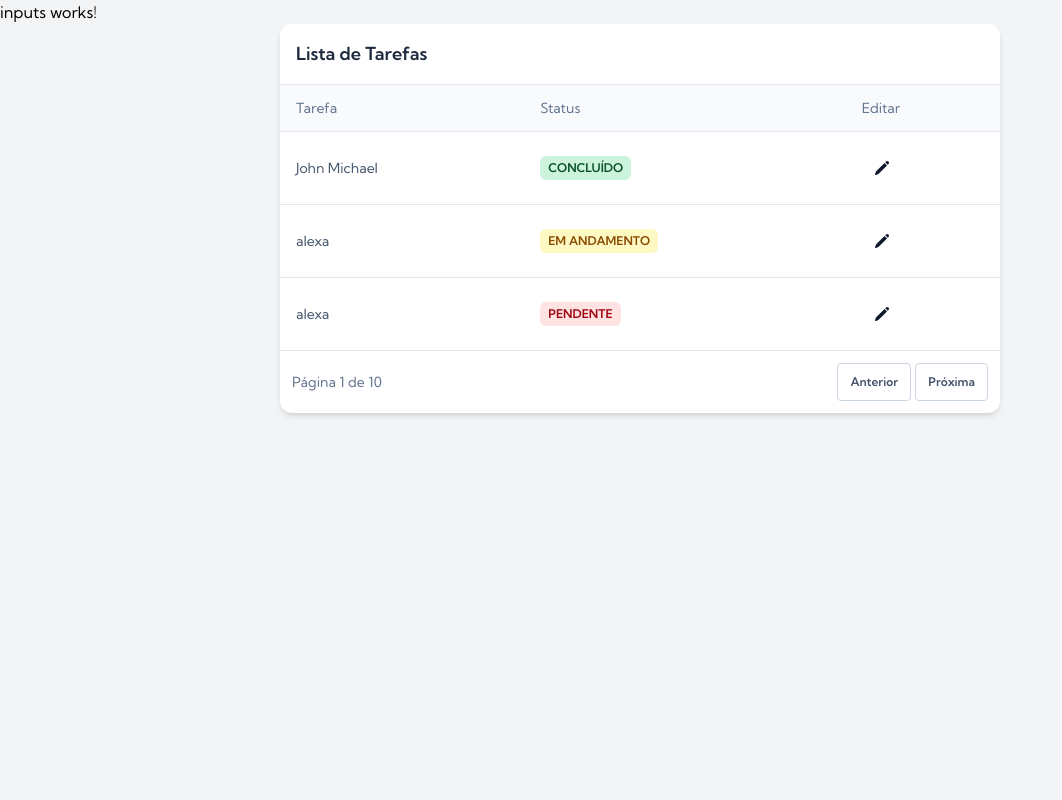
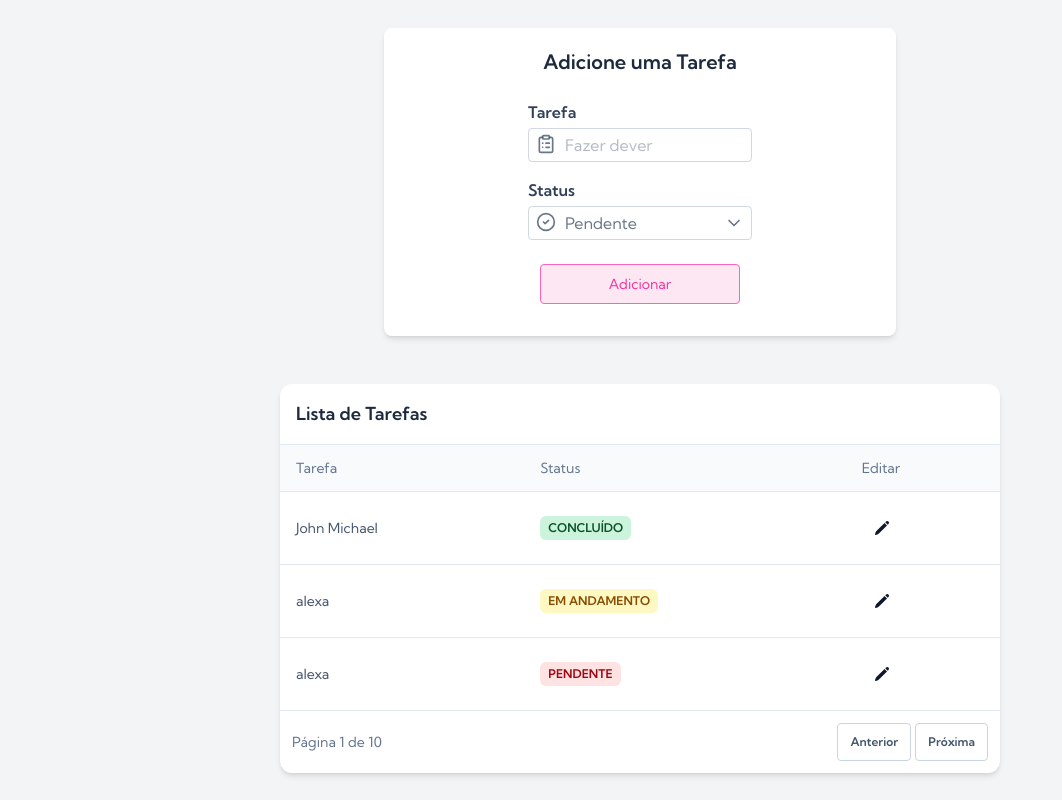
Before and after one commit to loreslei/TodoAngular, an Angular app: page / in a window 1280 px wide. Shown: the top 800 px of the page, without its empty margins (0-1062 px from the left). Built offline with nearby package versions, Linux system fonts and the light colour scheme.

Commit message:
add inputs

```diff
--- a/src/app/app.component.html
+++ b/src/app/app.component.html
@@ -1,7 +1,3 @@
 
-<main class="bg-gray-100 w-screen h-screen">
-  <app-inputs></app-inputs>
-  <app-tabela></app-tabela>
-</main>
 
 <router-outlet />
--- a/src/app/app.component.ts
+++ b/src/app/app.component.ts
@@ -1,13 +1,9 @@
 import { Component } from '@angular/core';
 import { RouterOutlet } from '@angular/router';
-import { TabelaComponent } from "./components/tabela/tabela.component";
-import { NavComponent } from "./components/nav/nav.component";
-import { InputsComponent } from "./components/inputs/inputs.component";
-import { NotfoundComponent } from "./components/notfound/notfound.component";
 
 @Component({
   selector: 'app-root',
-  imports: [RouterOutlet, TabelaComponent, NavComponent, InputsComponent, NotfoundComponent],
+  imports: [RouterOutlet],
   templateUrl: './app.component.html',
   styleUrl: './app.component.css'
 })
--- /dev/null
+++ b/src/app/components/home/home.component.html
@@ -0,0 +1,4 @@
+<main class="bg-gray-100 w-screen h-screen flex flex-col space-y-12 justify-center">
+    <app-inputs></app-inputs>
+    <app-tabela></app-tabela>
+</main>
--- a/src/app/components/inputs/inputs.component.css
+++ b/src/app/components/inputs/inputs.component.css
@@ -0,0 +1,29 @@
+
+    .custom-select {
+        -webkit-appearance: none;
+        -moz-appearance: none;
+        appearance: none;
+        background-image: none;
+    }
+
+    .custom-select-wrapper {
+        position: relative;
+    }
+
+    .pointer-events-none {
+        pointer-events: none;
+    }
+
+
+    .custom-arrow-icon {
+        position: absolute;
+        right: 8px;
+        top: 50%;
+        transform: translateY(-50%);
+        z-index: 1;
+    }
+
+
+    .custom-select {
+        padding-right: 30px;
+    }
--- a/src/app/components/inputs/inputs.component.html
+++ b/src/app/components/inputs/inputs.component.html
@@ -1 +1,64 @@
-<p>inputs works!</p>
+<div class="w-screen flex justify-center">
+    <div class="w-40/100 flex flex-col justify-center align-center bg-white shadow-md rounded-lg space-y-6 p-5 pb-8">
+        <h1 class="text-xl text-center text-slate-800 font-semibold">Adicione uma Tarefa</h1>
+        <form action="">
+            <div class="text-slate-600/80  flex flex-col justify-center align-center space-y-4">
+                <div class="flex flex-col mx-auto w-56 space-y-1">
+                    <label class="text-slate-700 font-semibold" for="tarefa">Tarefa</label>
+                    <div class="w-full relative">
+                        <div class="absolute left-2 top-1.5 h-5 w-5">
+                            <svg xmlns="http://www.w3.org/2000/svg" viewBox="0 0 24 24" fill="none"
+                                stroke="currentColor" stroke-width="2" stroke-linecap="round" stroke-linejoin="round"
+                                class="lucide lucide-clipboard-list-icon lucide-clipboard-list">
+                                <rect width="8" height="4" x="8" y="2" rx="1" ry="1" />
+                                <path d="M16 4h2a2 2 0 0 1 2 2v14a2 2 0 0 1-2 2H6a2 2 0 0 1-2-2V6a2 2 0 0 1 2-2h2" />
+                                <path d="M12 11h4" />
+                                <path d="M12 16h4" />
+                                <path d="M8 11h.01" />
+                                <path d="M8 16h.01" />
+                            </svg>
+                        </div>
+
+                        <input type="text" required
+                            class="pl-9 p-1 w-full border-1 border-slate-400/40 rounded focus:outline-indigo-500 "
+                            name="tarefa" placeholder="Fazer dever">
+                    </div>
+                </div>
+
+                <div class="flex flex-col mx-auto w-56 space-y-1">
+                    <label class="text-slate-700 font-semibold" for="status">Status</label>
+                    <div class="w-full relative custom-select-wrapper">
+                        <div class="absolute left-2 top-1.5 h-5 w-5 pointer-events-none">
+                            <svg xmlns="http://www.w3.org/2000/svg" viewBox="0 0 24 24" fill="none"
+                                stroke="currentColor" stroke-width="2" stroke-linecap="round" stroke-linejoin="round"
+                                class="lucide lucide-circle-check-icon lucide-circle-check">
+                                <circle cx="12" cy="12" r="10" />
+                                <path d="m9 12 2 2 4-4" />
+                            </svg>
+                        </div>
+
+                        <select
+                            class="pl-9 p-1 border-1 border-slate-400/40 rounded w-full focus:outline-indigo-500 custom-select"
+                            name="status" id="status">
+                            <option value="Pendente">Pendente</option>
+                            <option value="Em Andamento">Em Andamento</option>
+                            <option value="Concluído">Concluído</option>
+                        </select>
+
+                        <div class="absolute right-2 top-1.5 h-5 w-5 pointer-events-none custom-arrow-icon">
+                            <svg xmlns="http://www.w3.org/2000/svg"  viewBox="0 0 24 24"
+                                fill="none" stroke="currentColor" stroke-width="2" stroke-linecap="round"
+                                stroke-linejoin="round" class="lucide lucide-chevron-down-icon lucide-chevron-down">
+                                <path d="m6 9 6 6 6-6" />
+                            </svg>
+                        </div>
+                    </div>
+                </div>
+
+                <button type="submit"
+                    class="bg-pink-100 w-50 mx-auto mt-2
+                border-1 border-pink-400 h-10 text-pink-500 px-3 rounded transition duration-300 cursor-pointer hover:border-pink-500 hover:bg-pink-200 text-sm">Adicionar</button>
+            </div>
+        </form>
+    </div>
+</div>
--- a/src/app/components/nav/nav.component.html
+++ /dev/null
@@ -1,3 +0,0 @@
-<div class="bg-indigo-500 h-100">
-
-</div>
```
Also changed, not shown: src/app/app.routes.ts (+4 -3 lines), src/app/components/home/home.component.ts (added, +13 -0 lines), src/app/components/nav/nav.component.ts (deleted, +0 -11 lines), src/app/components/home/home.component.css (added), 1 other file (tests, documents, lock files or other folders).
